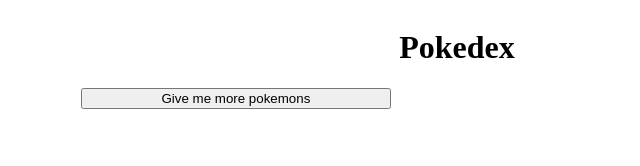
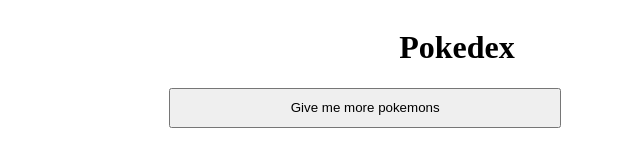
Before and after one commit to a-kud/pokedex, a plain HTML site: page index.html in a window 1280 px wide. Shown: the whole page, without its empty margins (183-823 px from the left). Drawn offline with Linux system fonts and the light colour scheme; no server answers.

Commit message:
Minor layout change

```diff
--- a/css/main.sass
+++ b/css/main.sass
@@ -31,9 +31,6 @@ main
     display: flex
     flex-flow: row wrap
     flex: 3 1 auto
-
-.pokemon-details-container
-    flex: 2 1 45%
 
 .pokemon-card, .pokemon-card-detailed
     border: 1px solid black
@@ -70,6 +67,8 @@ main
     display: flex
     flex-flow: column nowrap
     align-items: center
+    flex: 2 1 auto
+    margin-left: 2rem
 
 .pokemon-image, .pokemon-name,
 .pokemon-id, .stats
@@ -90,10 +89,11 @@ main
         border: 1px solid black
 
 #more-button
-    flex: 1 0 calc(100% - 1rem)
-    margin: 0 0.5rem
+    flex: 1 0 calc(100% - 12rem)
+    margin: 0 6rem
     order: 1
-    align-self: flex-end
+    height: 3em
+    // align-self: flex-end
 
 #head-top
     width: 100%
```
Also changed, not shown: css/main.min.css.
